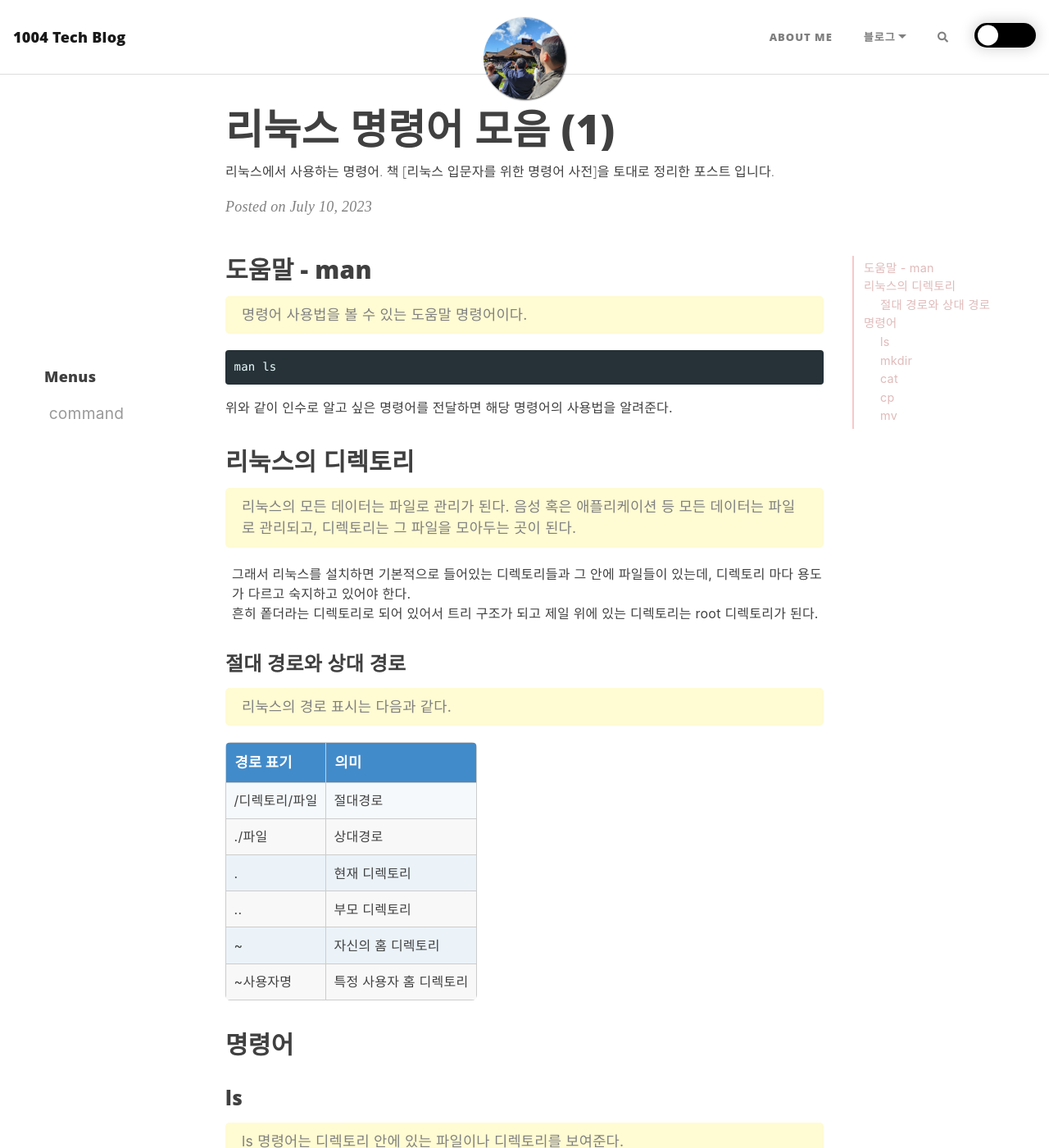
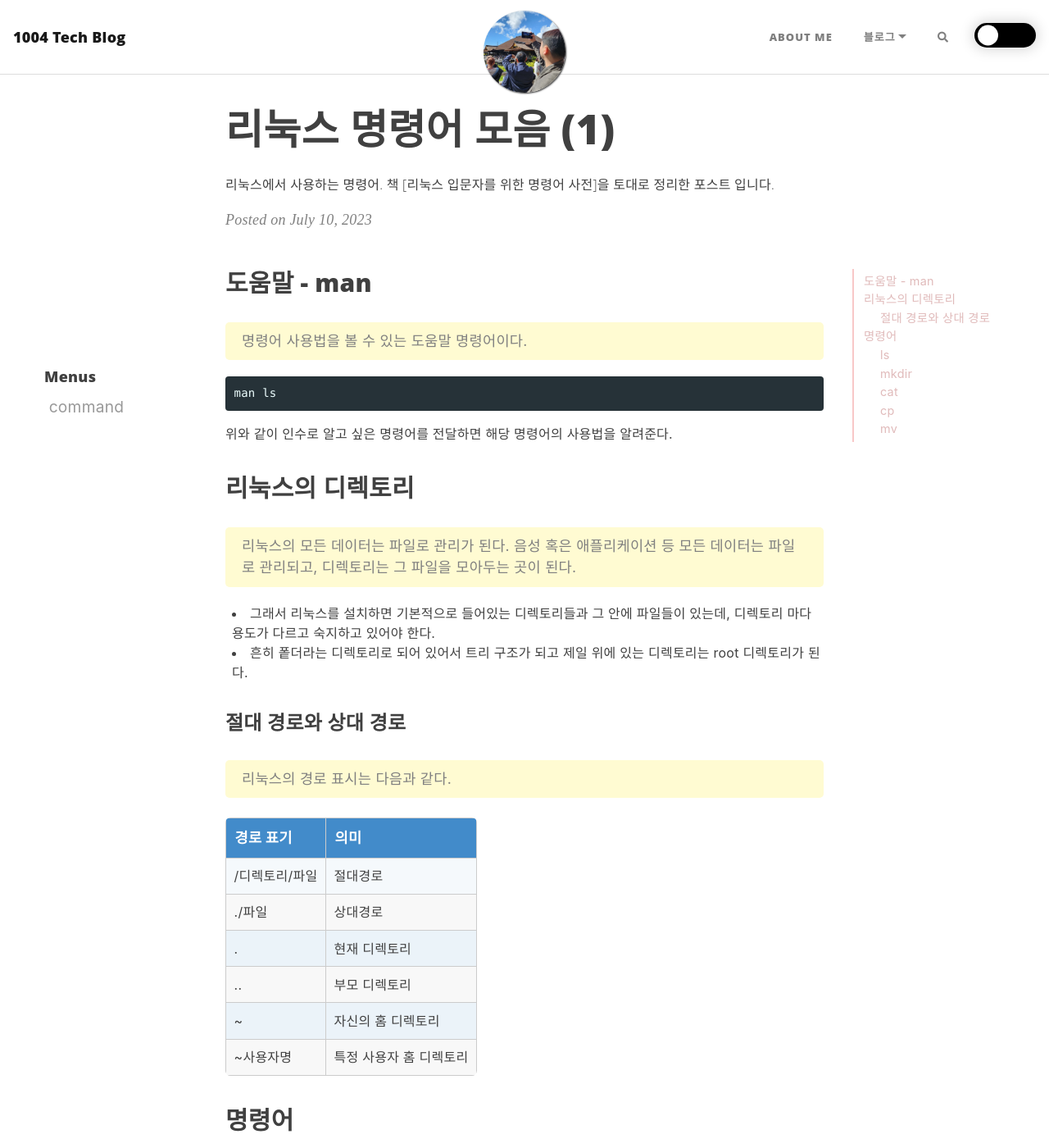
Before and after one commit to dustjq1004/dustjq1004.github.io, a Jekyll site: the page built from _posts/linux/2023-07-10-linux-command-1.md, in a window 1280 px wide and 1400 px high. Shown: the whole window at 82% size. Built offline with Jekyll 4.4.1, drawn with Linux system fonts in a browser that asks for light colours; nearby versions of some CDN libraries; some web fonts are replaced; comment, search, counter and statistics services are not loaded.

```diff
--- a/assets/css/custom.css
+++ b/assets/css/custom.css
@@ -2,17 +2,29 @@ body {
     font-size: 1rem;
     letter-spacing: 0.015rem;
 }
+
 a {
   transition: color 0.3s ease-in-out;
 }
 
-h1, h2, h3, h4 {
+.container-md h1, .container-md h2, .container-md h3, .container-md h4 {
     margin-top: 2.3rem;
-    margin-bottom: 1rem;
+    margin-bottom: 2rem;
 }
 
 p {
     margin: 1rem 0;
+}
+
+img {
+  border-radius: 5px;
+  margin-top: 0.5rem;
+  margin-bottom: 0.5rem;
+}
+
+ul {
+  list-style-type: disc;
+  list-style-position: inside;
 }
 /*
 ********************************
@@ -125,8 +137,8 @@ table {
   /* min-width: 300px; */
   /* max-width: 100%; */
   border-collapse: collapse;
-  margin-top: 1rem;
-  margin-bottom: 1rem;
+  margin-top: 1.5rem;
+  margin-bottom: 1.5rem;
 }
 
 table thead tr {
--- a/assets/js/toc.js
+++ b/assets/js/toc.js
@@ -6,7 +6,6 @@ let tags = document.querySelectorAll('.blog-post h2, .blog-post h3');
 tocItems.forEach((item, index) => item.dataset.index = index);
 tags.forEach((tag, index) => tag.dataset.index = index);
 
-
 toc?.addEventListener('click', e => {
     if (e.target.matches('.toc-title')) {
         tocItems.forEach(target => target.classList.remove('toc-active'));
@@ -14,6 +13,26 @@ toc?.addEventListener('click', e => {
         tags[e.target.dataset.index].scrollIntoView({ behavior: "smooth", block: "start"});
     }
 });
+
+$(window).scroll(function() {
+    let headers = document.querySelectorAll('.blog-post h2, .blog-post h3');
+    let scrollPosition = $(this).scrollTop();
+    let selectedIndex = 0;
+    headers.forEach((header, index) => {
+        let offsetTop = header.offsetTop + 300; // 60은 헤더 높이 등 추가적으로 고려해야 할 값
+        if (scrollPosition >= offsetTop) {
+            // 해당 섹션이 보이는 경우 목차에서 해당 링크 강조
+            tocItems[selectedIndex].classList.remove('toc-active');
+            selectedIndex = header.dataset.index;
+            tocItems[selectedIndex].classList.add('toc-active');
+            // $(`.toc-title[data-index=${index}]`).addClass('toc-active');
+        } else {
+            // 해당 섹션이 보이지 않는 경우 목차에서 해당 링크 강조 제거
+            $(`.toc-title[data-index=${index}]`).removeClass('toc-active');
+        }
+    });
+  });
+
 
 const observer = new IntersectionObserver(entries => {
     entries.forEach(entry => {
@@ -34,4 +53,4 @@ const observer = new IntersectionObserver(entries => {
     })
 }, options);
 
-tags.forEach(tag => observer.observe(tag));
+//tags.forEach(tag => observer.observe(tag));
```
